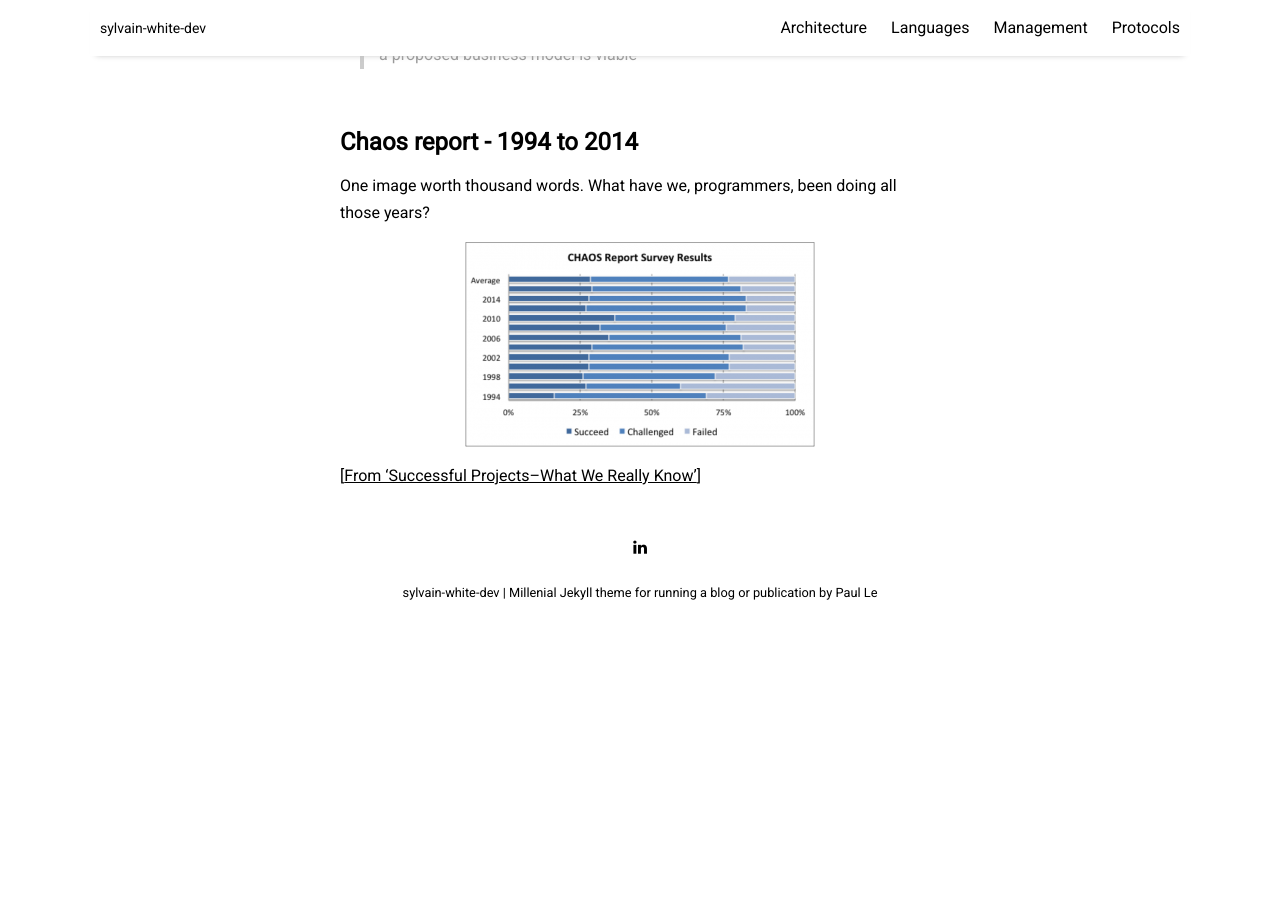
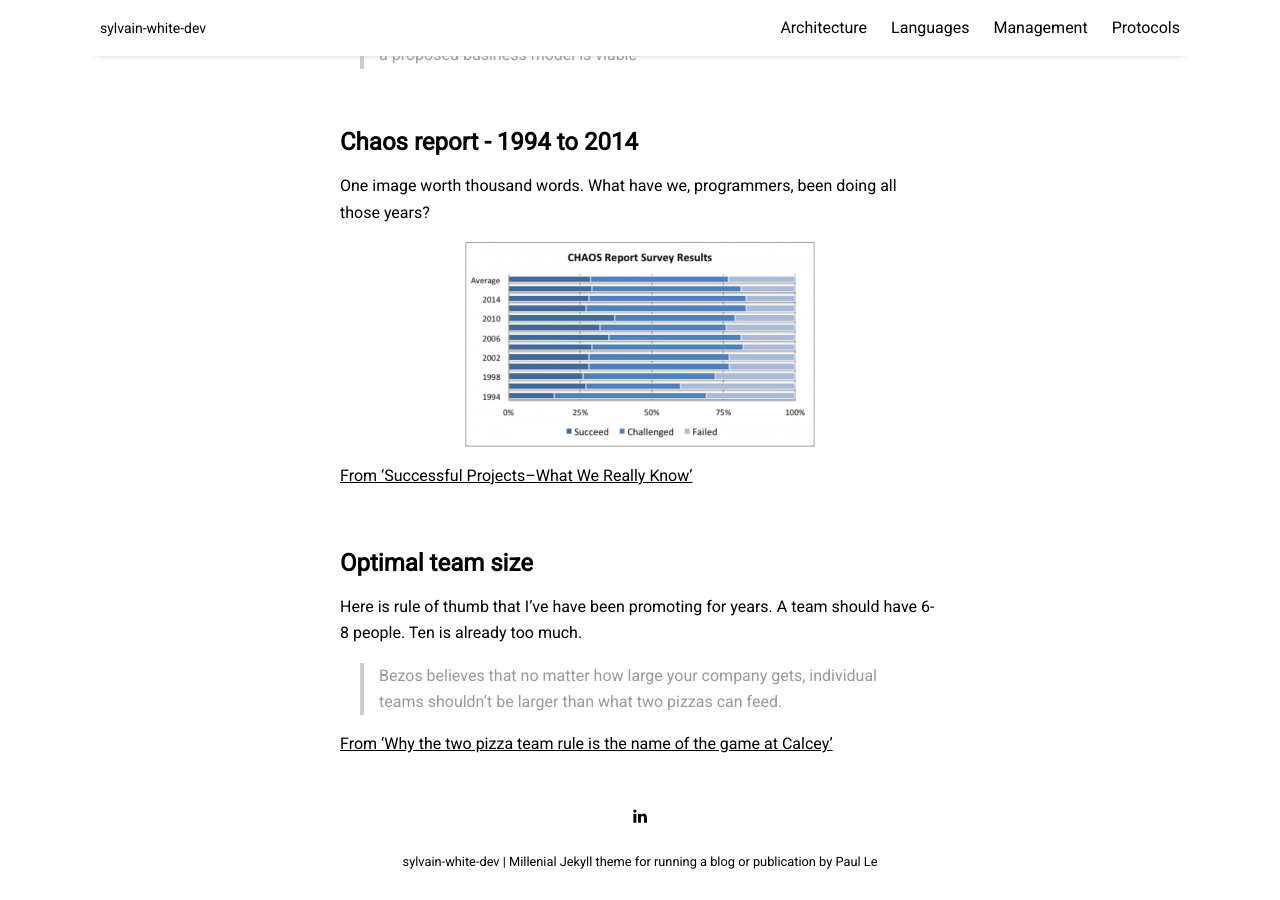
Before and after one commit to sylvainwhite/sylvain-white-dev, a Jekyll site: the page built from pages/management.md, in a window 1280 px wide and 900 px high, scrolled down 1071 px. Built offline with Jekyll 4.4.1, drawn with Linux system fonts in a browser that asks for light colours; nearby versions of some CDN libraries; before the commit the page ends 1702 px from its top, so only the background shows below that.

Commit message:
Update Management page

```diff
--- a/pages/management.md
+++ b/pages/management.md
@@ -53,4 +53,14 @@ One image worth thousand words. What have we, programmers, been doing all those
 
 ![Chaos report]({{ site.github.url }}/resources/chaos_report_statistics.png "Chaos report")
 
-[[From 'Successful Projects--What We Really Know'](http://www.planningplanet.com/blog/successful-projects-what-we-really-know){:target="_blank"}]
+[From 'Successful Projects--What We Really Know'](http://www.planningplanet.com/blog/successful-projects-what-we-really-know){:target="_blank"}
+
+<br/>
+
+## Optimal team size
+
+Here is rule of thumb that I've have been promoting for years. A team should have 6-8 people. Ten is already too much.
+
+> Bezos believes that no matter how large your company gets, individual teams shouldn’t be larger than what two pizzas can feed.
+
+[From 'Why the two pizza team rule is the name of the game at Calcey'](https://www.calcey.com/blog/why-the-two-pizza-team-rule-is-the-name-game-at-calcey/){:target="_blank"}
```
